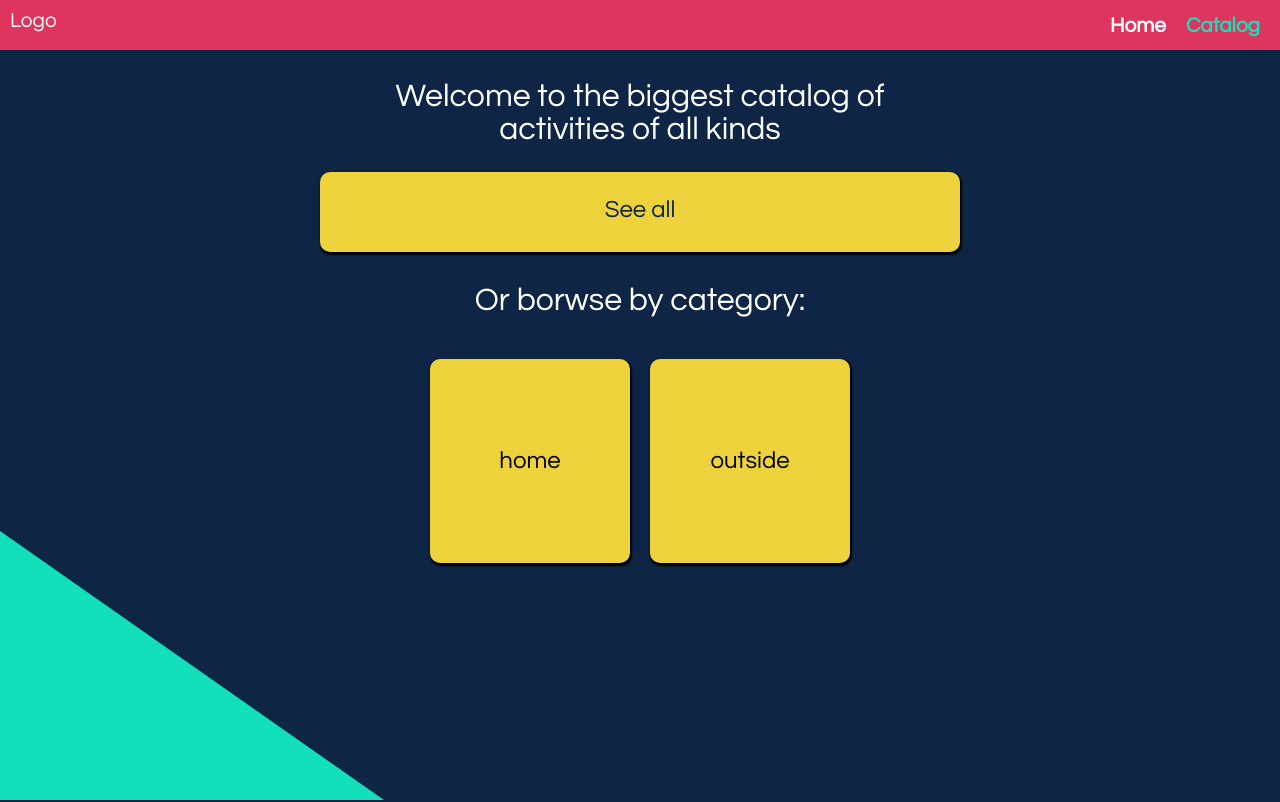
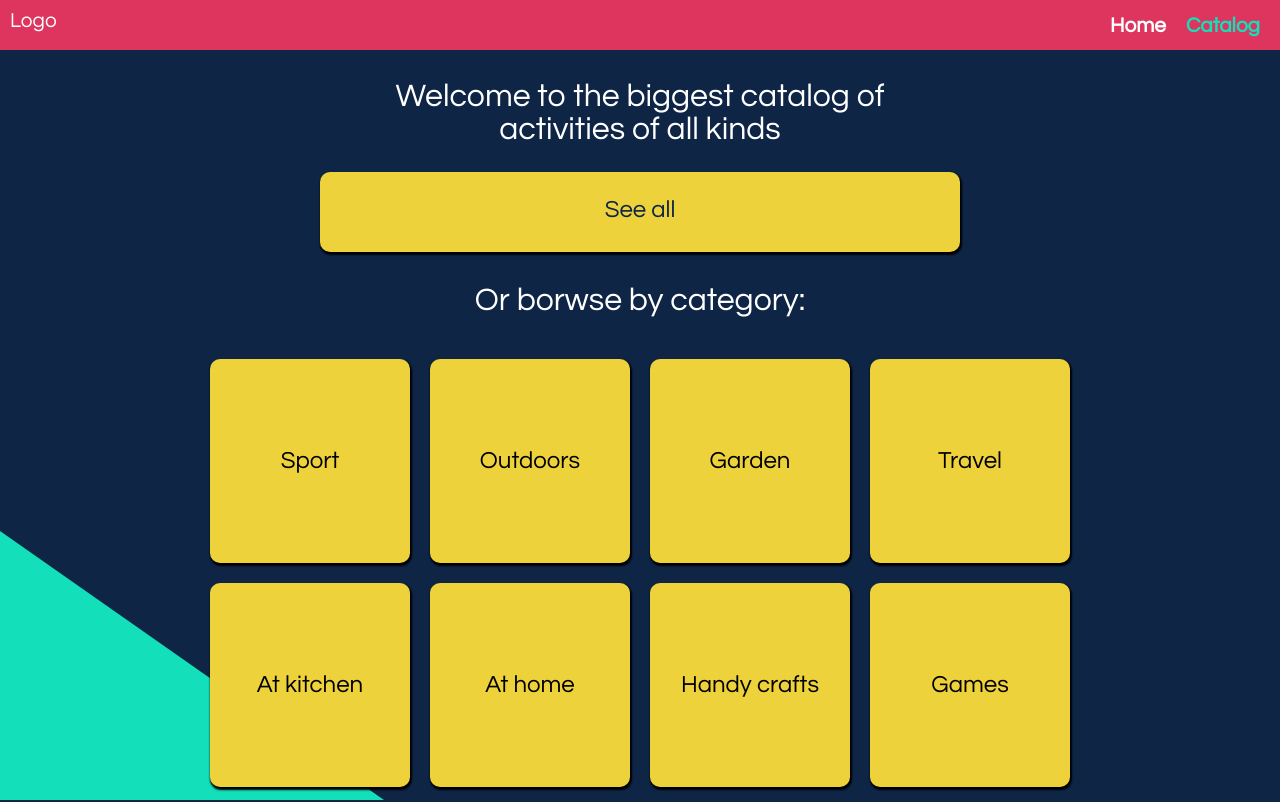
Before and after one commit to joannabkrol/i-m-bored, a React (Create React App) app: page /catalog in a window 1280 px wide. Shown: the top 802 px of the page. Built offline with nearby package versions, Linux system fonts and the light colour scheme.

Commit message:
Updated activities list

```diff
--- a/src/Components/ActivitiesLists/ActivitiesLists.js
+++ b/src/Components/ActivitiesLists/ActivitiesLists.js
@@ -3,15 +3,58 @@ import ActivityItem from './ActivityItem/ActivityItem';
 import classes from './ActivitiesLists.module.css';
 
 const activities = [
-    { label: 'Read a book', category: 'home' },
-    { label: 'Paint a tree', category: 'home' },
-    { label: 'Cook a soup', category: 'home' },
-    { label: 'Take a walk', category: 'outside' },
-    { label: 'Read a book', category: 'home' },
-    { label: 'Paint a tree', category: 'home' },
-    { label: 'Cook a soup', category: 'home' },
-    { label: 'Take a walk', category: 'outside' },
-];
+    { label: 'Hiking', category: 'Sport' },
+    { label: 'Camping', category: 'Outdoors' },
+    { label: 'Archery', category: 'Sport' },
+    { label: 'Canoeing', category: 'Sport' },
+    { label: 'Kayaking', category: 'Sport' },
+    { label: 'Jogging', category: 'Sport' },
+    { label: 'Dancing', category: 'Sport' },
+    { label: 'Salsa', category: 'Sport' },
+    { label: 'Bouldering', category: 'Sport' },
+    { label: 'Yoga', category: 'Sport' },
+    { label: 'Pilates', category: 'Sport' },
+    { label: 'Geocaching', category: 'Outdoors' },
+    { label: 'Picnic', category: 'Outdoors' },
+    { label: 'Growing Vegetables', category: 'Garden' },
+    { label: 'Gardening', category: 'Garden' },
+    { label: 'Bird Watching', category: 'Outdoors' },
+    { label: 'Beekeeping', category: 'Garden' },
+    { label: 'LARPing', category: 'Outdoors' },
+    { label: 'Astronomy', category: 'Outdoors' },
+    { label: 'Meteorology', category: 'Outdoors' },
+    { label: 'Sightseeing', category: 'Travel' },
+    { label: 'Planning a Trip', category: 'Travel' },
+    { label: 'Cooking', category: 'At kitchen' },
+    { label: 'Baking', category: 'At kitchen' },
+    { label: 'Home Brewing', category: 'At home' },
+    { label: 'Wine Making', category: 'At home' },
+    { label: 'Bread Making', category: 'At kitchen' },
+    { label: 'Cheese Making', category: 'At kitchen' },
+    { label: 'Sewing', category: 'Handy crafts' },
+    { label: 'Painting', category: 'Handy crafts' },
+    { label: 'Origami', category: 'Handy crafts' },
+    { label: 'Photography', category: 'At home' },
+    { label: 'Scrapbooking', category: 'Handy crafts' },
+    { label: 'Fotoalbum Making', category: 'At home' },
+    { label: 'Calligraphy', category: 'At home' },
+    { label: 'Quilting', category: 'Handy crafts' },
+    { label: 'Crocheting', category: 'Handy crafts' },
+    { label: 'Knitting', category: 'Handy crafts' },
+    { label: 'Embroidery', category: 'Handy crafts' },
+    { label: 'Jewelry Making', category: 'Handy crafts' },
+    { label: 'Pottery', category: 'Handy crafts' },
+    { label: 'Furniture Making', category: 'Handy crafts' },
+    { label: 'Video Game', category: 'Games' },
+    { label: 'Board Game', category: 'Games' },
+    { label: 'Card Game', category: 'Games' },
+    { label: 'Puzzles', category: 'Games' },
+    { label: 'Chess', category: 'Games' },
+    { label: 'Table Tennis', category: 'Sport' },
+    { label: 'Billiards', category: 'Games' },
+    { label: 'Karaoke', category: 'Games' },
+    { label: 'Learning New Language', category: 'Skills' },
+    ];
 
 
 class ActivitiesLists extends Component {
--- a/src/Containers/CategoriesLists/CategoriesLists.js
+++ b/src/Containers/CategoriesLists/CategoriesLists.js
@@ -7,7 +7,7 @@ import Button from '../../Components/UI/Button/Button';
 //graphic elements:
 import LeftTriangle from '../../assets/SVG/Asset 5.svg';
 
-const categories = ["home", "outside"];
+const categories = ["Sport", "Outdoors", "Garden", "Travel", "At kitchen", "At home", "Handy crafts", "Games", "Skills"];
 
 class CategoriesList extends Component {
     state = {
--- a/src/Containers/Home/Home.js
+++ b/src/Containers/Home/Home.js
@@ -13,14 +13,57 @@ import RightTriangle from '../../assets/SVG/Asset 4.svg';
 import CentreTriangle from '../../assets/SVG/Asset 3.svg';
 
 const activities = [
-    { label: 'Read a book', category: 'home' },
-    { label: 'Paint a tree', category: 'home' },
-    { label: 'Cook a soup', category: 'home' },
-    { label: 'Take a walk', category: 'outside' },
-    { label: 'Read a book', category: 'home' },
-    { label: 'Paint a tree', category: 'home' },
-    { label: 'Cook a soup', category: 'home' },
-    { label: 'Take a walk', category: 'outside' },
+{ label: 'Hiking', category: 'Sport' },
+{ label: 'Camping', category: 'Outdoors' },
+{ label: 'Archery', category: 'Sport' },
+{ label: 'Canoeing', category: 'Sport' },
+{ label: 'Kayaking', category: 'Sport' },
+{ label: 'Jogging', category: 'Sport' },
+{ label: 'Dancing', category: 'Sport' },
+{ label: 'Salsa', category: 'Sport' },
+{ label: 'Bouldering', category: 'Sport' },
+{ label: 'Yoga', category: 'Sport' },
+{ label: 'Pilates', category: 'Sport' },
+{ label: 'Geocaching', category: 'Outdoors' },
+{ label: 'Picnic', category: 'Outdoors' },
+{ label: 'Growing Vegetables', category: 'Garden' },
+{ label: 'Gardening', category: 'Garden' },
+{ label: 'Bird Watching', category: 'Outdoors' },
+{ label: 'Beekeeping', category: 'Garden' },
+{ label: 'LARPing', category: 'Outdoors' },
+{ label: 'Astronomy', category: 'Outdoors' },
+{ label: 'Meteorology', category: 'Outdoors' },
+{ label: 'Sightseeing', category: 'Travel' },
+{ label: 'Planning a Trip', category: 'Travel' },
+{ label: 'Cooking', category: 'At kitchen' },
+{ label: 'Baking', category: 'At kitchen' },
+{ label: 'Home Brewing', category: 'At home' },
+{ label: 'Wine Making', category: 'At home' },
+{ label: 'Bread Making', category: 'At kitchen' },
+{ label: 'Cheese Making', category: 'At kitchen' },
+{ label: 'Sewing', category: 'Handy crafts' },
+{ label: 'Painting', category: 'Handy crafts' },
+{ label: 'Origami', category: 'Handy crafts' },
+{ label: 'Photography', category: 'At home' },
+{ label: 'Scrapbooking', category: 'Handy crafts' },
+{ label: 'Fotoalbum Making', category: 'At home' },
+{ label: 'Calligraphy', category: 'At home' },
+{ label: 'Quilting', category: 'Handy crafts' },
+{ label: 'Crocheting', category: 'Handy crafts' },
+{ label: 'Knitting', category: 'Handy crafts' },
+{ label: 'Embroidery', category: 'Handy crafts' },
+{ label: 'Jewelry Making', category: 'Handy crafts' },
+{ label: 'Pottery', category: 'Handy crafts' },
+{ label: 'Furniture Making', category: 'Handy crafts' },
+{ label: 'Video Game', category: 'Games' },
+{ label: 'Board Game', category: 'Games' },
+{ label: 'Card Game', category: 'Games' },
+{ label: 'Puzzles', category: 'Games' },
+{ label: 'Chess', category: 'Games' },
+{ label: 'Table Tennis', category: 'Sport' },
+{ label: 'Billiards', category: 'Games' },
+{ label: 'Karaoke', category: 'Games' },
+{ label: 'Learning New Language', category: 'Skills' },
 ];
 
 const random = Math.floor(Math.random() * Math.floor(activities.length));
@@ -114,18 +157,18 @@ class Home extends Component {
                             size="primary"
                             colorType="yellow"
                             clicked={this.showRandomActivityHandler}
-                            >Click here for random activity</Button>
+                            >Click here to see a challenge for you</Button>
                         <Button
                             size="primary"
                             colorType="yellow"
                             clicked={this.goToCatalogHandler}
-                        >Click here to see catalog of activities</Button>
+                        >Click here to see catalog of challenges</Button>
                     </div>
                     {this.state.showActivity ?
                         <React.Fragment>
-                            <TalkBubble position="right" colorType="secondary">Activity for you is:</TalkBubble>
+                            <TalkBubble position="right" colorType="secondary">Challenge for you is:</TalkBubble>
                             <TalkBubble position="right" size="big" colorType="secondary">
-                                <span>{this.state.randomActivity.label}</span><br></br>
+                                <p style={{fontSize: "2rem", margin: "0"}}>{this.state.randomActivity.label}</p>
                                 Category: {this.state.randomActivity.category}
                             </TalkBubble>
                             <div style={{display: 'flex'}}>
```
